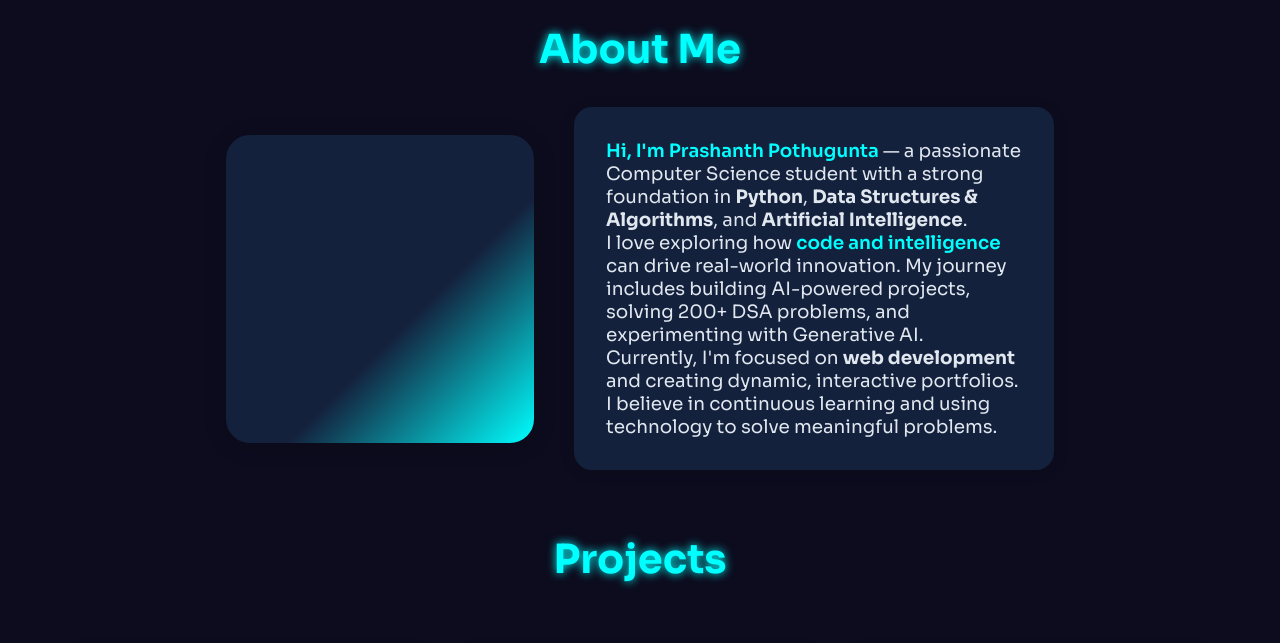
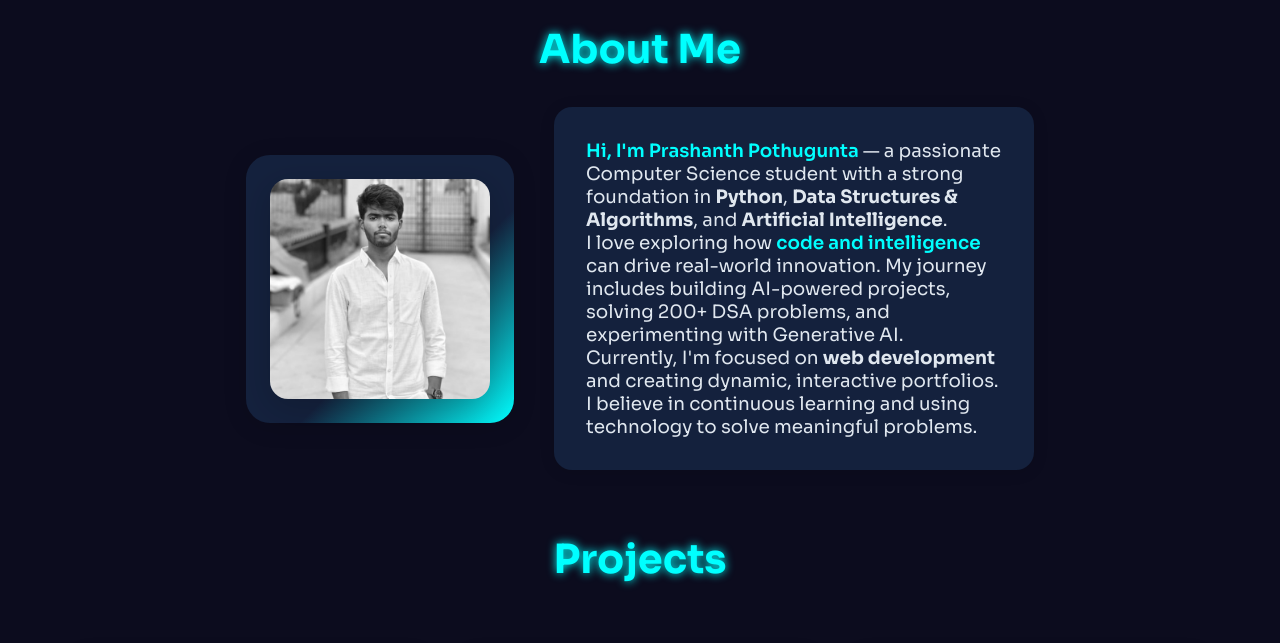
Before and after one commit to Prashanth1984-sudo/My-Portfolio, a plain HTML site: page index.html in a window 1280 px wide. Shown: the part 840-1483 px from the top of the page. Drawn offline with nearby package versions, Linux system fonts and the light colour scheme.

Commit message:
updating the poerfolio

```diff
--- a/index.html
+++ b/index.html
@@ -43,9 +43,10 @@
   <section class="about" id="about">
   <h2 class="section-title">About Me</h2>
   <div class="about-flex">
-    <div class="about-3d-avatar">
-      <canvas id="cube-canvas" width="260" height="260"></canvas>
-    </div>
+    <!-- Replace this in your About section -->
+<div class="about-3d-avatar">
+  <img src="link_certificates/WhatsApp Image 2025-08-05 at 23.06.46_ac1a550c.jpg" alt="Prashanth Pothugunta" class="about-photo" />
+</div>
     <div class="about-3d-bio">
       <p>
         <span class="highlight">Hi, I'm Prashanth Pothugunta</span> — a passionate Computer Science student with a strong foundation in <b>Python</b>, <b>Data Structures & Algorithms</b>, and <b>Artificial Intelligence</b>.
@@ -333,87 +334,5 @@
       <a href="https://www.linkedin.com/in/prashanth-pothugunta" target="_blank">💼</a>
     </div>
   </footer>
-<script>
-  // 3D Rolling Cube with Themed Photos - Neon/Cyan Tint
-  const canvasSize = 260;
-  const scene = new THREE.Scene();
-  const camera = new THREE.PerspectiveCamera(45, 1, 0.1, 1000);
-  const renderer = new THREE.WebGLRenderer({ canvas: document.getElementById('cube-canvas'), alpha: true, antialias: true });
-  renderer.setSize(canvasSize, canvasSize);
-
-  // Neon cyan overlay color
-  const cyanOverlay = 0x00ffff;
-
-  // Load your 6 photos for the cube faces (use forward slashes!)
-  const loader = new THREE.TextureLoader();
-  const materials = [
-    new THREE.MeshBasicMaterial({
-      map: loader.load('link_certificates/images/WhatsApp Image 2025-08-05 at 23.05.16_b630c18d.jpg'),
-      color: cyanOverlay,
-      opacity: 0.85,
-      transparent: true
-    }),
-    new THREE.MeshBasicMaterial({
-      map: loader.load('link_certificates/images/WhatsApp Image 2025-08-05 at 23.06.46_ac1a550c.jpg'),
-      color: cyanOverlay,
-      opacity: 0.85,
-      transparent: true
-    }),
-    new THREE.MeshBasicMaterial({
-      map: loader.load('link_certificates/images/WhatsApp Image 2025-08-05 at 22.56.01_16d6fa8e.jpg'),
-      color: cyanOverlay,
-      opacity: 0.85,
-      transparent: true
-    }),
-    new THREE.MeshBasicMaterial({
-      map: loader.load('link_certificates/images/WhatsApp Image 2025-08-05 at 23.17.57_524b2d0b.jpg'),
-      color: cyanOverlay,
-      opacity: 0.85,
-      transparent: true
-    }),
-    new THREE.MeshBasicMaterial({
-      map: loader.load('link_certificates/images/WhatsApp Image 2025-08-05 at 23.18.00_a3cd1a8e.jpg'),
-      color: cyanOverlay,
-      opacity: 0.85,
-      transparent: true
-    }),
-    new THREE.MeshBasicMaterial({
-      map: loader.load('link_certificates/images/WhatsApp Image 2025-08-05 at 23.17.59_5642a521.jpg'),
-      color: cyanOverlay,
-      opacity: 0.85,
-      transparent: true
-    })
-  ];
-
-  // Cube geometry and mesh
-  const geometry = new THREE.BoxGeometry(1.2, 1.2, 1.2);
-  const cube = new THREE.Mesh(geometry, materials);
-  scene.add(cube);
-
-  camera.position.z = 3;
-
-  // Lighting (optional)
-  const ambientLight = new THREE.AmbientLight(0xffffff, 1);
-  scene.add(ambientLight);
-
-  function animate() {
-    requestAnimationFrame(animate);
-    cube.rotation.x += 0.015;
-    cube.rotation.y += 0.025;
-    renderer.render(scene, camera);
-  }
-  animate();
-</script>
-<script>
-const navToggle = document.getElementById('nav-toggle');
-const mainNav = document.getElementById('main-nav');
-navToggle.addEventListener('click', () => {
-  mainNav.classList.toggle('open');
-});
-// Optional: close nav when a link is clicked (for better UX)
-document.querySelectorAll('.nav-links a').forEach(link => {
-  link.addEventListener('click', () => mainNav.classList.remove('open'));
-});
-</script>
 </body>
 </html>
--- a/style.css
+++ b/style.css
@@ -932,3 +932,45 @@ canvas#bg {
   margin: 0;
   padding: 0;
 }
+.about-flex {
+  display: flex;
+  align-items: center;
+  gap: 2.5rem;
+  justify-content: center;
+  flex-wrap: wrap;
+}
+
+.about-3d-avatar {
+  flex: 0 0 240px;
+  display: flex;
+  align-items: center;
+  justify-content: center;
+}
+
+.about-photo {
+  width: 220px;
+  height: 220px;
+  object-fit: cover;
+  border-radius: 18px;
+  box-shadow: 0 8px 32px rgba(0,0,0,0.18);
+  filter: grayscale(100%);
+  transition: filter 0.5s, transform 0.4s;
+  background: #111;
+  display: block;
+}
+
+.about-photo:hover {
+  filter: grayscale(0%);
+  transform: scale(1.04);
+  cursor: pointer;
+}
+
+@media (max-width: 900px) {
+  .about-flex {
+    flex-direction: column;
+    gap: 2rem;
+  }
+  .about-3d-avatar {
+    margin-bottom: 1rem;
+  }
+}
```
Also changed, not shown: link_certificates/WhatsApp Image 2025-08-05 at 23.06.46_ac1a550c.jpg (added).
